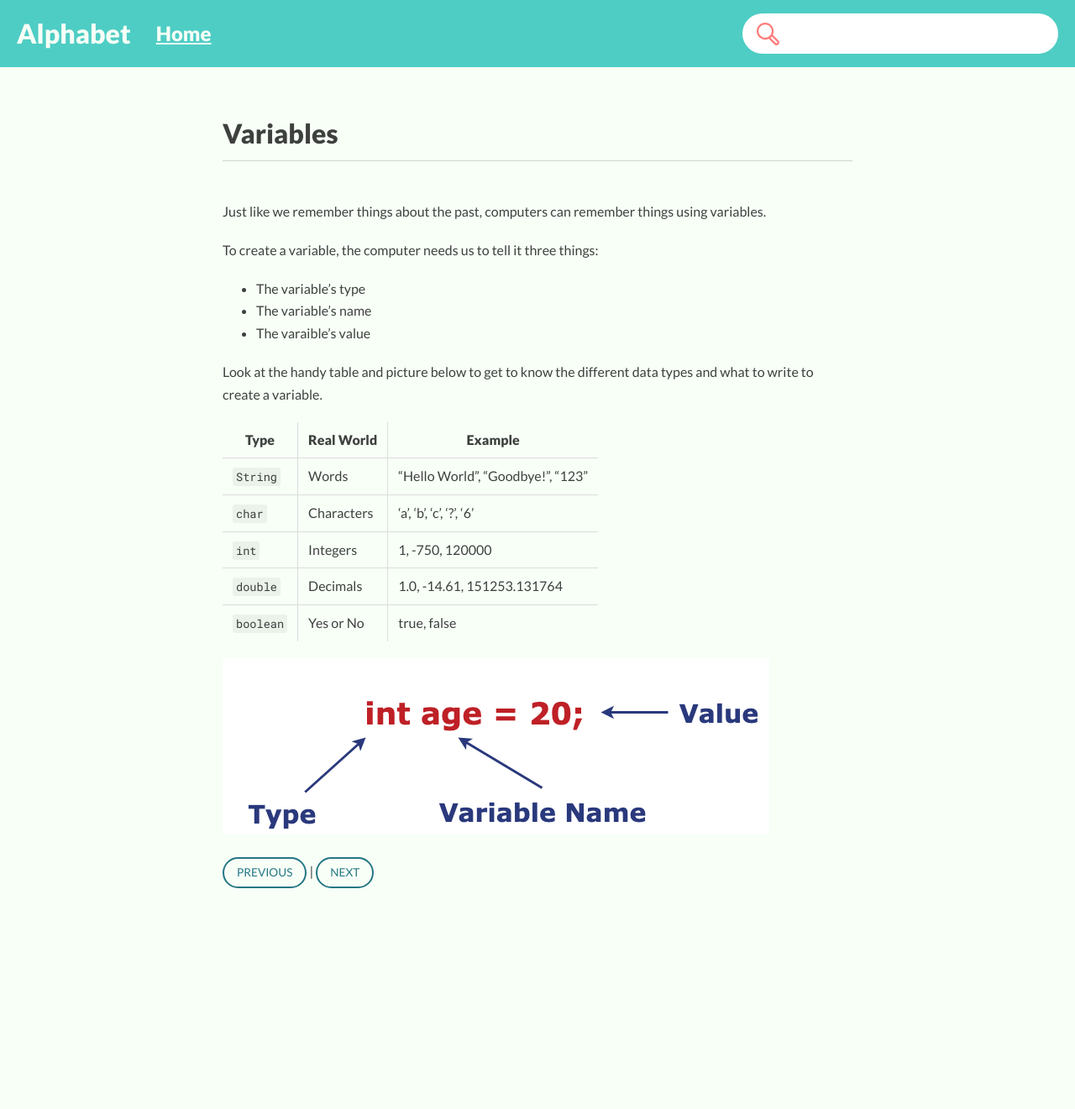
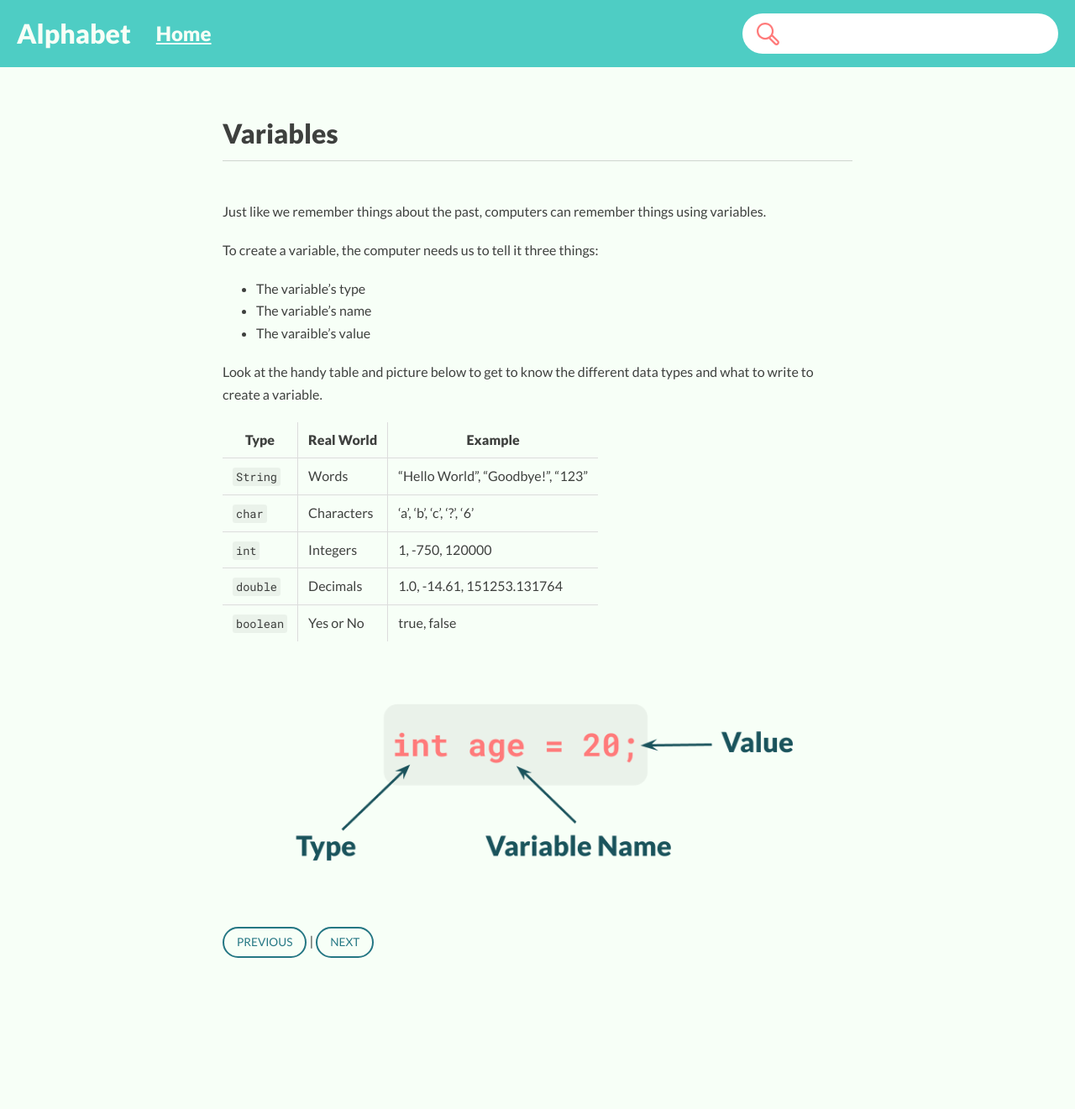
Before and after one commit to brdoney/brdoney.github.io, a Jekyll site: the page built from _docs/java/2-variables/variables.md, in a window 1280 px wide. Shown: the whole page at 84% size. Built offline with Jekyll 4.4.1, drawn with Linux system fonts in a browser that asks for light colours; before the commit the page ends 1238 px from its top, so only the background shows below that.

Commit message:
Change colours of variable formula diagram

```diff
--- a/assets/css/home.scss
+++ b/assets/css/home.scss
@@ -2,6 +2,9 @@
 ---
 @import "variables";
 @import "timeline";
+
+{% assign docs_size = site.documents.size | times: 1.0 %}
+$timeline_height: percentage({{ docs_size | minus: 1.0 | divided_by: docs_size }});
 
 #timeline {
   &:before {
@@ -9,8 +12,7 @@
     width: 3px;
     background: $primary;
 
-    {% assign docs_size = site.documents.size | times: 1.0 %}
-    height: percentage({{ docs_size | minus: 1.0 | divided_by: docs_size }});
+    height: $timeline_height - 1%;
 
     left: 50%;
     top: 0;
@@ -24,6 +26,7 @@
     padding: 0px;
     width: 90%;
     &:before {
+      height: $timeline_height - 2%;
       left: 0;
     }
 
```
Also changed, not shown: assets/images/variable_formula.png.
